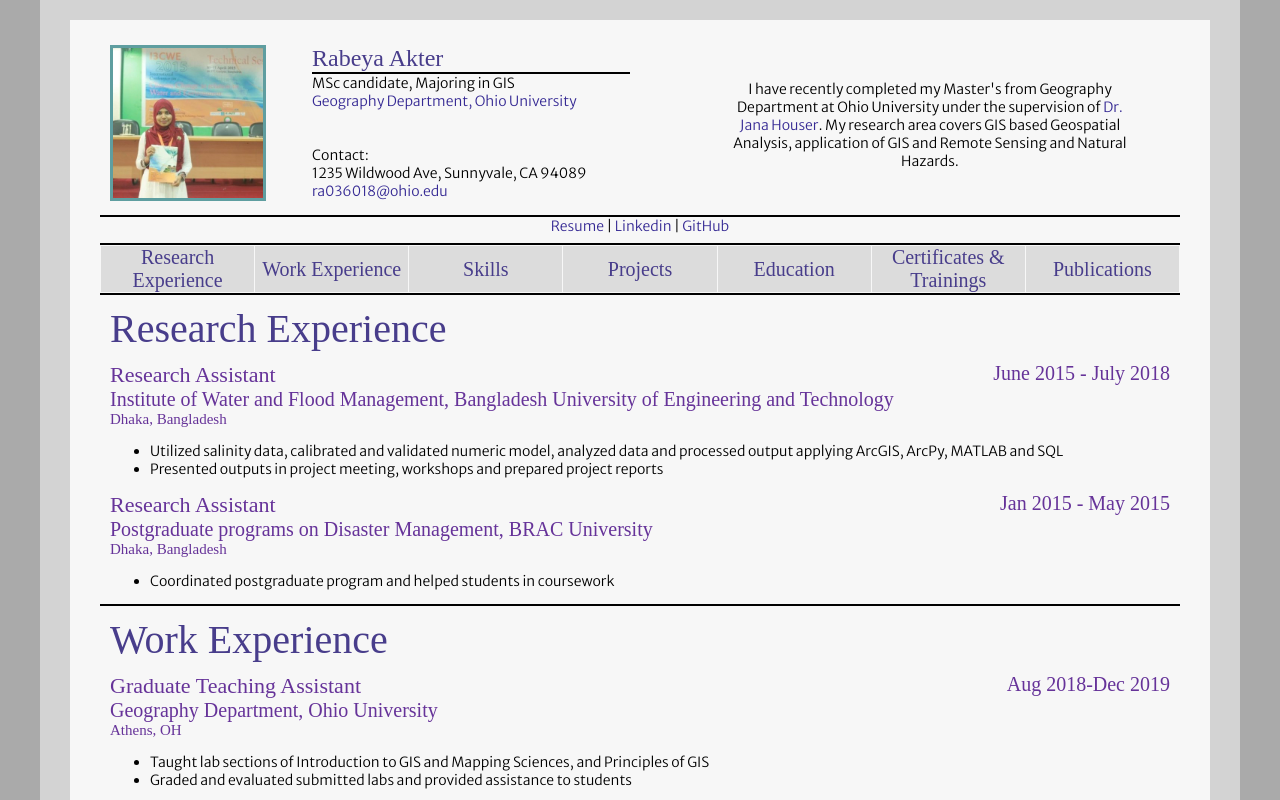
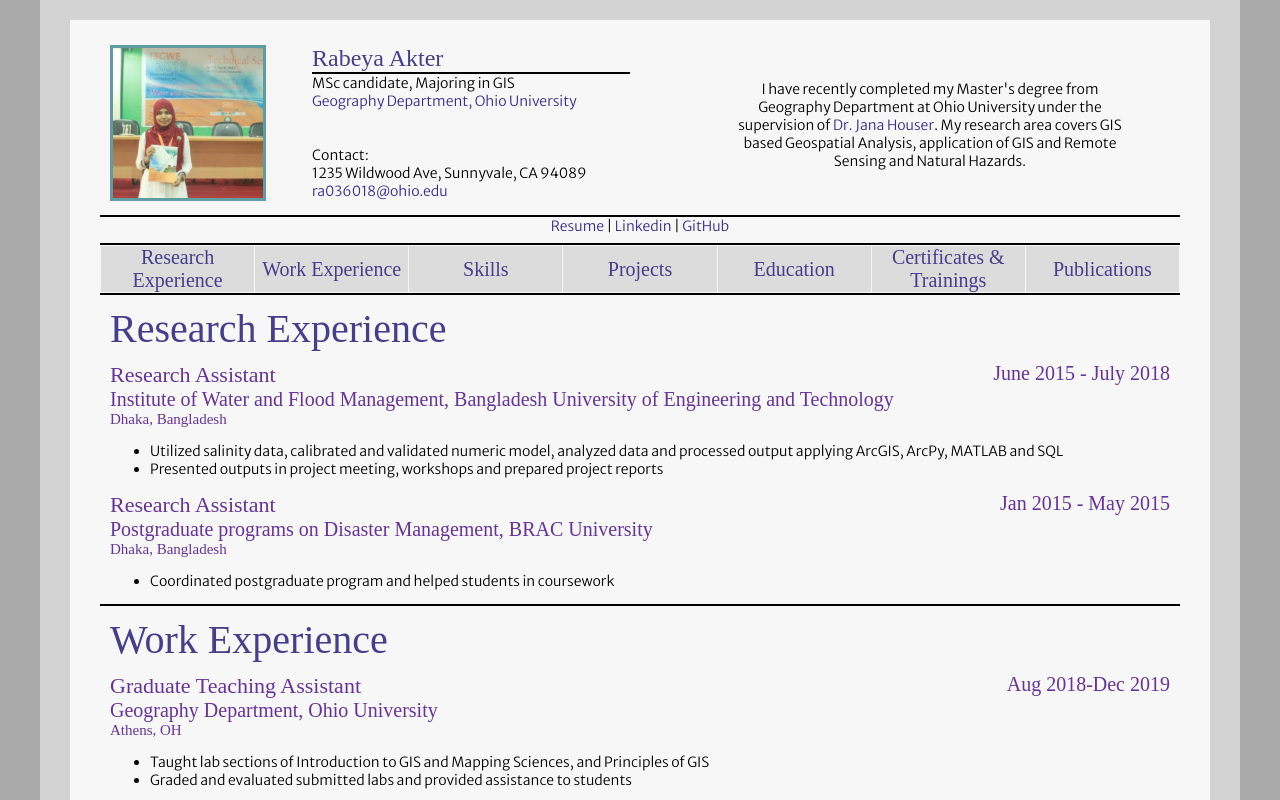
Before and after one commit to rabeyaakter08/rabeyaakter08.github.io, a plain HTML site: page index.html in a window 1280 px wide. Shown: the top 800 px of the page. Drawn offline with nearby package versions, Linux system fonts and the light colour scheme; a web font is replaced by a local one.

Commit message:
update intro

```diff
--- a/index.html
+++ b/index.html
@@ -34,7 +34,7 @@
                   </div>
                </div>
                <div id="intro">
-                  I have recently completed my Master's from Geography
+                  I have recently completed my Master's degree from Geography
                   Department at Ohio University under the supervision of
                   <a href="https://www.ohio.edu/cas/houserj" target="_blank">Dr. Jana Houser</a>.
                   My research area covers GIS based Geospatial Analysis, application of GIS and Remote Sensing and Natural Hazards.
```
